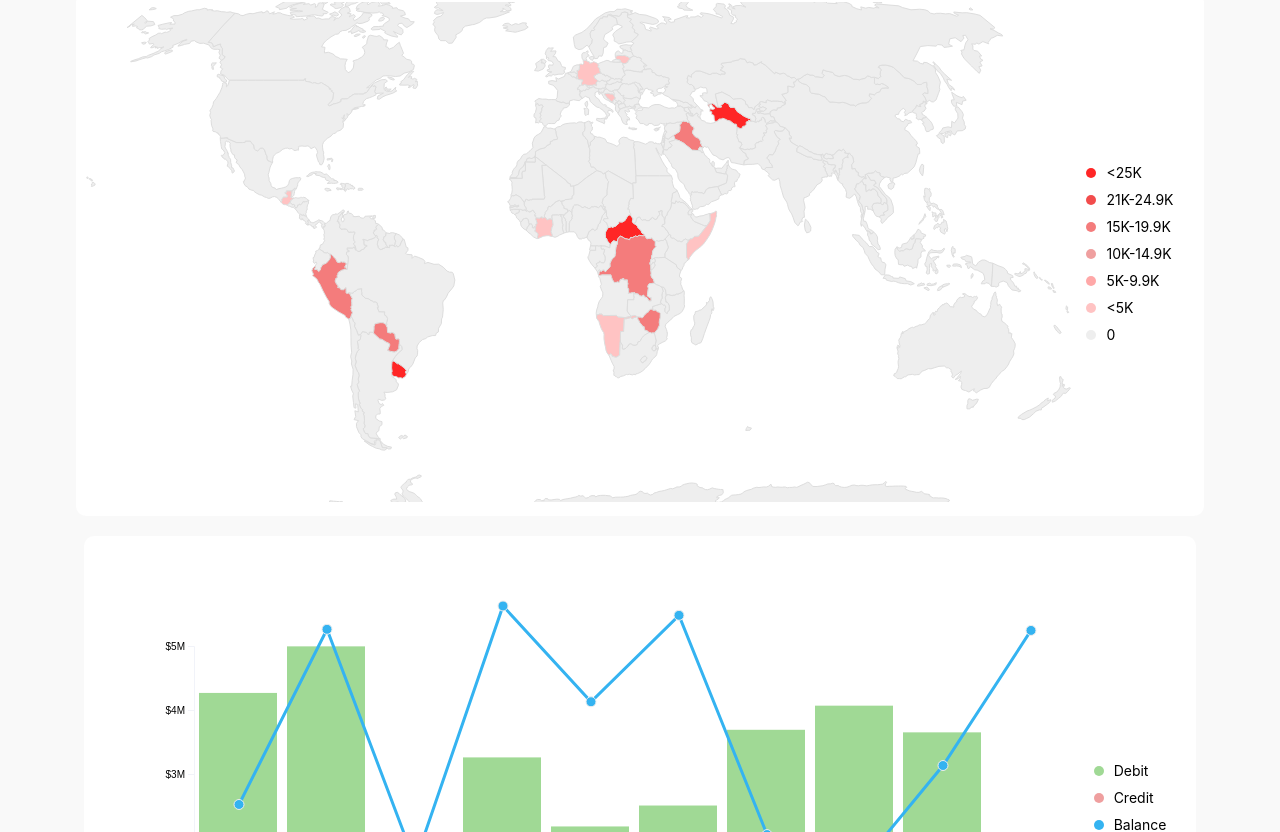
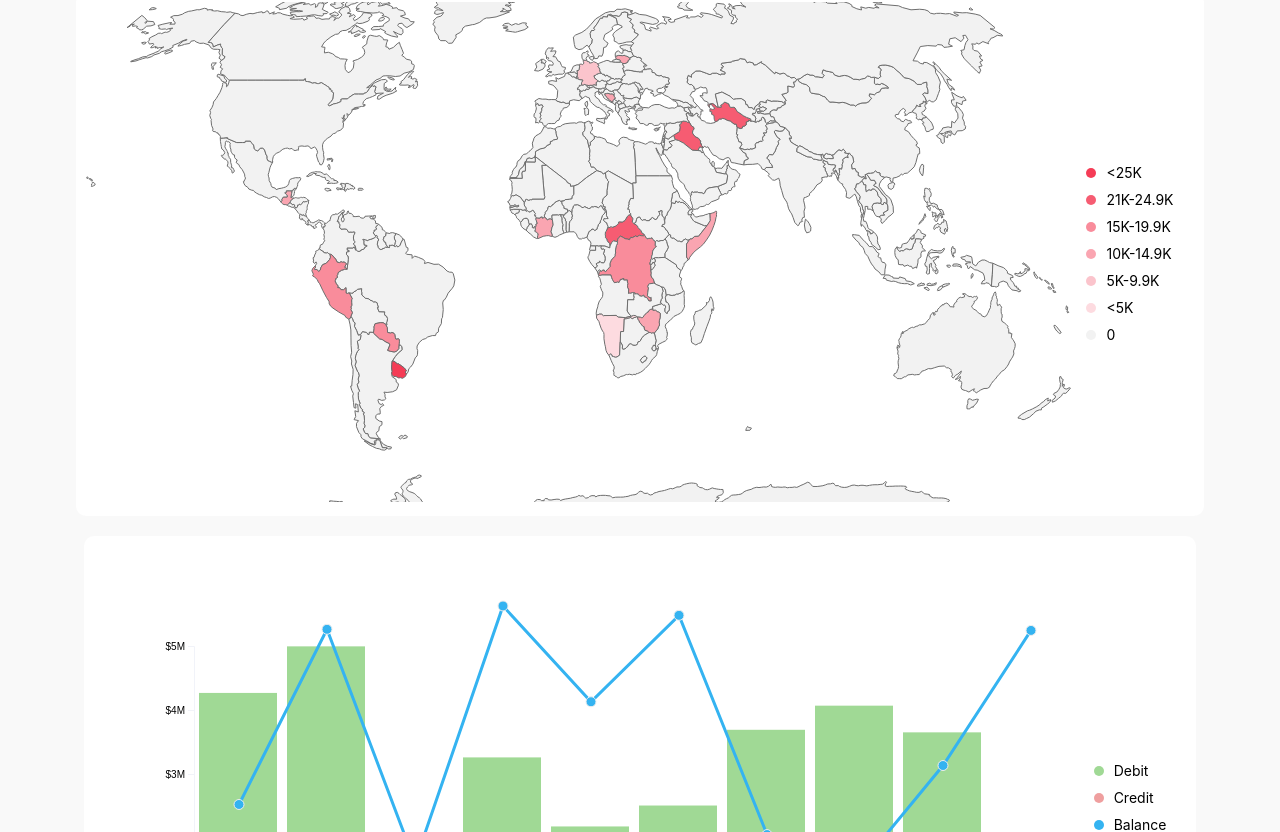
Before and after one commit to anushka-mydash/charts, a React (Create React App) app: page / in a window 1280 px wide. Shown: the part 1188-2020 px from the top of the page. Built offline with nearby package versions, Linux system fonts and the light colour scheme.

Commit message:
color update

```diff
--- a/src/App.js
+++ b/src/App.js
@@ -1,4 +1,4 @@
-import React from 'react'
+import React, { useEffect, useState } from 'react'
 import LayeredBarChart from './components/LayeredBarChart'
 import ProgressiveDonutChart from './components/ProgressiveDonutChart'
 import PieChart from './components/PieChart'
@@ -20,6 +20,12 @@ import {
 import SmallPieChart from './components/SmallPieChart'
 
 export default function App() {
+  const [data, setData] = useState([]);
+
+  useEffect(() => {
+    const d = otherPieData.filter((d) => d.label !== "Other")
+    setData(d);
+  }, [])
   return (
     <div style={{ textAlign: 'center' }}>
       <h1>Charts</h1>
@@ -66,7 +72,7 @@ export default function App() {
           <StackedBarChart
             data={stackedBarData}
           />
-          <Legend data={[...otherPieData, ...stackedBarData]} />
+          <Legend data={[...data, ...stackedBarData]} />
         </div>
 
       </div>
--- a/src/components/WorldMap.jsx
+++ b/src/components/WorldMap.jsx
@@ -31,14 +31,14 @@ export default function WorldMap({ mapData }) {
                 .join("path")
                 .attr("fill", (d) => {
                     const res = mapData.filter(el => d.id === el.id)
-                    return res.length > 0 ? res[0].color : "#eeeeee"
+                    return res.length > 0 ? res[0].color : "#F2F2F2"
                 }
                 )
                 .attr("d", d3.geoPath()
                     .projection(projection)
                 )
                 .attr("class", (d) => d.id)
-                .style("stroke", "#dddddd")
+                .style("stroke", "#6E6E6E")
         })
 
     }, [mapData, dimensions])
--- a/src/utils/data.js
+++ b/src/utils/data.js
@@ -2,10 +2,10 @@ import { generateRandomNum, generateRandomCountry, generateRandomWorldColor } fr
 
 export const progressiveData =
     [
-        { value: generateRandomNum(5000), color: "#FF06B7", label: "Old Sessions" },
-        { value: generateRandomNum(5000), color: "#47B5FF", label: "New Sessions" },
-        { value: generateRandomNum(5000), color: "#FFA500", label: "Old Users" },
-        { value: generateRandomNum(5000), color: "#1F4690", label: "New Users" },
+        { value: generateRandomNum(5000), color: "#E83F16", label: "Old Sessions" },
+        { value: generateRandomNum(5000), color: "#FFBE00", label: "New Sessions" },
+        { value: generateRandomNum(5000), color: "#70A72F", label: "Old Users" },
+        { value: generateRandomNum(5000), color: "#32A07F", label: "New Users" },
     ]
 
 export const layeredBarData = [
@@ -98,13 +98,13 @@ export const worldMapData = [
 ]
 
 export const worldLegendData = [
-    { label: "<25K", color: "#FF2626" },
-    { label: "21K-24.9K", color: "#F24C4C" },
-    { label: "15K-19.9K", color: "#F47C7C" },
-    { label: "10K-14.9K", color: "#EF9F9F" },
-    { label: "5K-9.9K", color: "#FFA8A8" },
-    { label: "<5K", color: "#FFC3C3" },
-    { label: "0", color: "#eeeeee" },
+    { label: "<25K", color: "#F53C56" },
+    { label: "21K-24.9K", color: "#F65C72" },
+    { label: "15K-19.9K", color: "#F98C9B" },
+    { label: "10K-14.9K", color: "#FAA5B1" },
+    { label: "5K-9.9K", color: "#FBC4CC" },
+    { label: "<5K", color: "#FDDBE0" },
+    { label: "0", color: "#F2F2F2" },
 ]
 
 export const biData = [
--- a/src/utils/utils.js
+++ b/src/utils/utils.js
@@ -1,5 +1,6 @@
 const countriesId = ["AFG", "AGO", "ALB", "ARE", "ARG", "ARM", "ATA", "ATF", "AUS", "AUT", "AZE", "BDI", "BEL", "BEN", "BFA", "BGD", "BGR", "BHS", "BIH", "BLR", "BLZ", "BOL", "BRA", "BRN", "BTN", "BWA", "CAF", "CAN", "CHE", "CHL", "CHN", "CIV", "CMR", "COD", "COG", "COL", "CRI", "CUB", "-99", "CYP", "CZE", "DEU", "DJI", "DNK", "DOM", "DZA", "ECU", "EGY", "ERI", "ESP", "EST", "ETH", "FIN", "FJI", "FLK", "FRA", "GAB", "GBR", "GEO", "GHA", "GIN", "GMB", "GNB", "GNQ", "GRC", "GRL", "GTM", "GUY", "HND", "HRV", "HTI", "HUN", "IDN", "IND", "IRL", "IRN", "IRQ", "ISL", "ISR", "ITA", "JAM", "JOR", "JPN", "KAZ", "KEN", "KGZ", "KHM", "KOR", "OSA", "KWT", "LAO", "LBN", "LBR", "LBY", "LKA", "LSO", "LTU", "LUX", "LVA", "MAR", "MDA", "MDG", "MEX", "MKD", "MLI", "MMR", "MNE", "MNG", "MOZ", "MRT", "MWI", "MYS", "NAM", "NCL", "NER", "NGA", "NIC", "NLD", "NOR", "NPL", "NZL", "OMN", "PAK", "PAN", "PER", "PHL", "PNG", "POL", "PRI", "PRK", "PRT", "PRY", "QAT", "ROU", "RUS", "RWA", "ESH", "SAU", "SDN", "SDS", "SEN", "SLB", "SLE", "SLV", "ABV", "SOM", "SRB", "SUR", "SVK", "SVN", "SWE", "SWZ", "SYR", "TCD", "TGO", "THA", "TJK", "TKM", "TLS", "TTO", "TUN", "TUR", "TWN", "TZA", "UGA", "UKR", "URY", "USA", "UZB", "VEN", "VNM", "VUT", "PSE", "YEM", "ZAF", "ZMB", "ZWE"]
-const worldColors = ["#FF2626", "#F47C7C", "#FFC3C3", "#FFC3C3"];
+const worldColors = ["#F53C56", "#F65C72", "#F98C9B", "#FAA5B1", "#FBC4CC", "#FDDBE0","#F2F2F2"];
+
 
 export const hexToRgb = (hex) => {
     var result = /^#?([a-f\d]{2})([a-f\d]{2})([a-f\d]{2})$/i.exec(hex);
```
